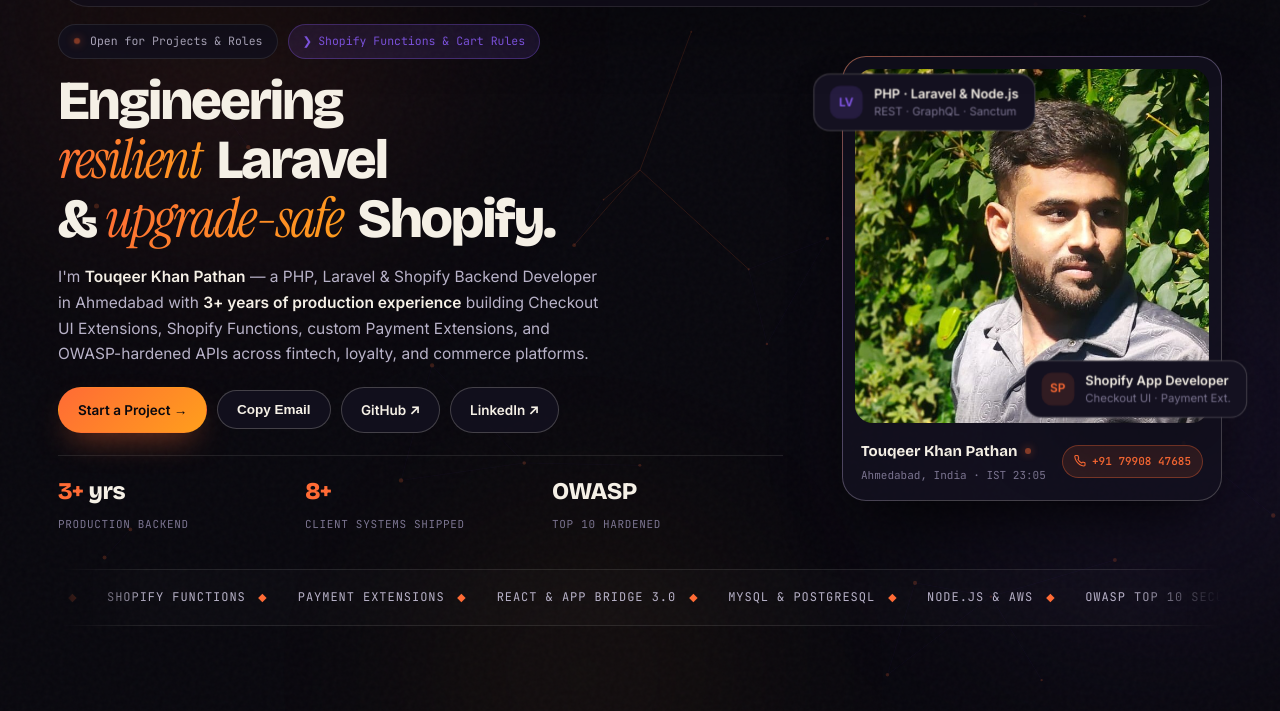
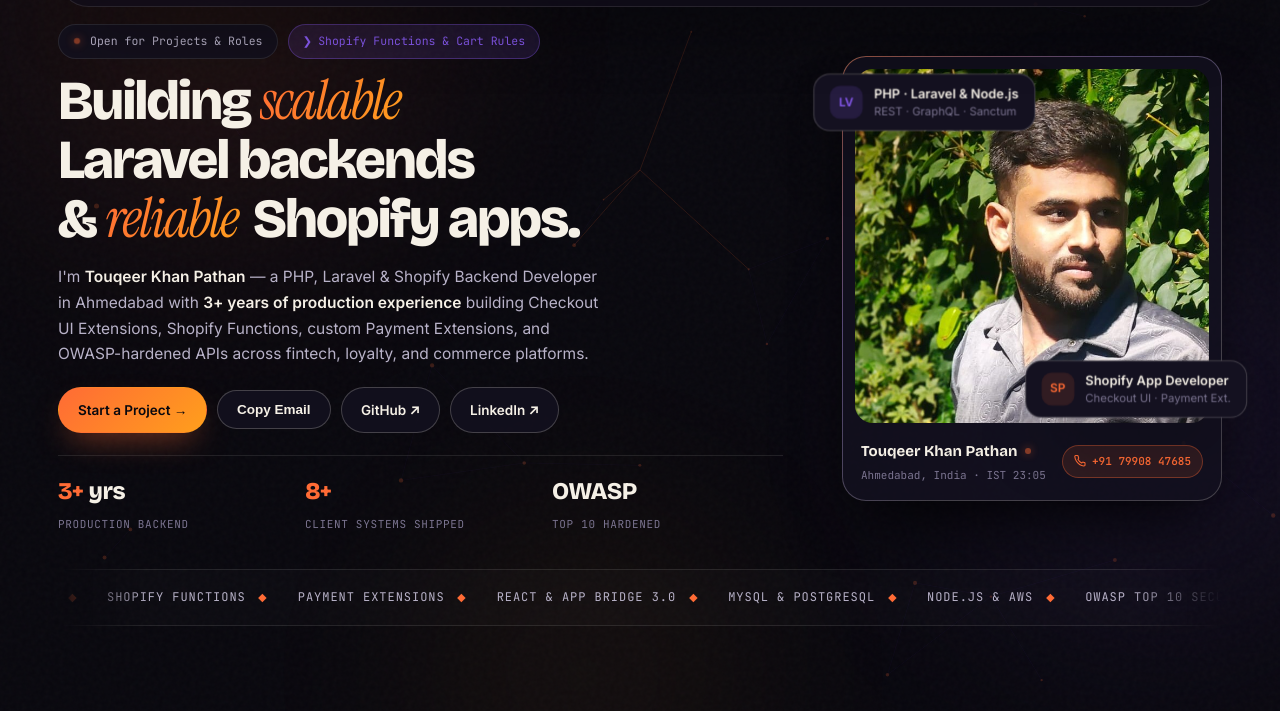
Before and after one commit to touqeerpathan/touqeerpathan.github.io, a plain HTML site: page index.html in a window 1280 px wide. Shown: the part 70-781 px from the top of the page. Drawn offline with nearby package versions, Linux system fonts and the light colour scheme; animation ran at ten frames a second.

Commit message:
Update hero headline copy

```diff
--- a/index.html
+++ b/index.html
@@ -1712,9 +1712,9 @@
         </div>
 
         <h1 class="hero-title">
-          <span class="line-mask"><span class="line-inner">Engineering</span></span>
-          <span class="line-mask"><span class="line-inner"><span class="italic-serif">resilient</span> Laravel</span></span>
-          <span class="line-mask"><span class="line-inner">&amp; <span class="italic-serif">upgrade-safe</span> Shopify.</span></span>
+          <span class="line-mask"><span class="line-inner">Building <span class="italic-serif">scalable</span></span></span>
+          <span class="line-mask"><span class="line-inner">Laravel backends</span></span>
+          <span class="line-mask"><span class="line-inner">&amp; <span class="italic-serif">reliable</span> Shopify apps.</span></span>
         </h1>
 
         <p class="hero-lead">
```
